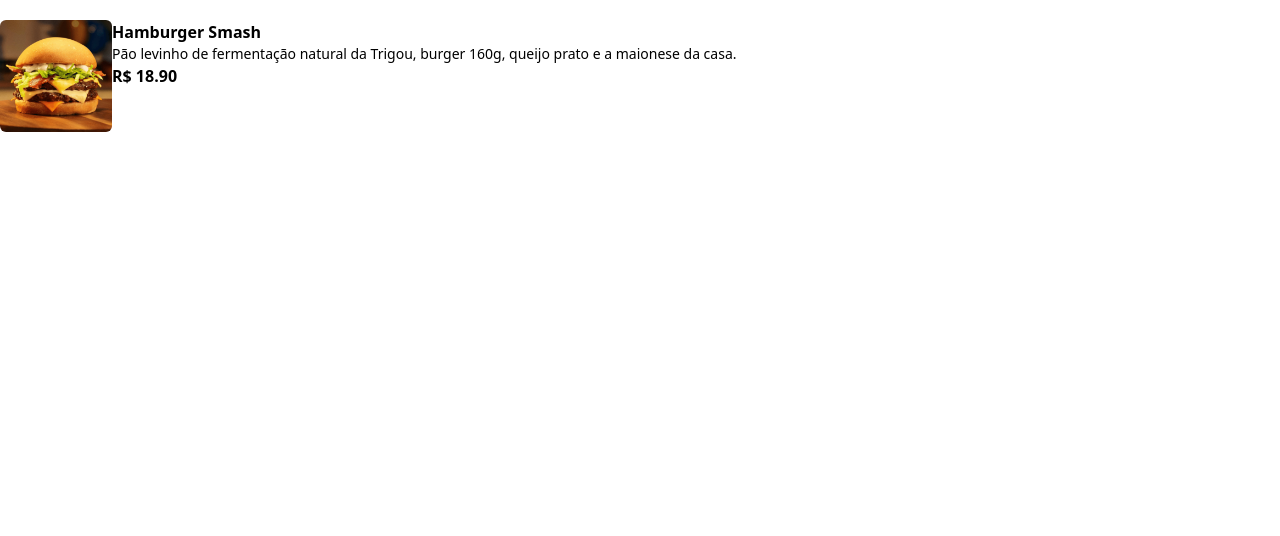
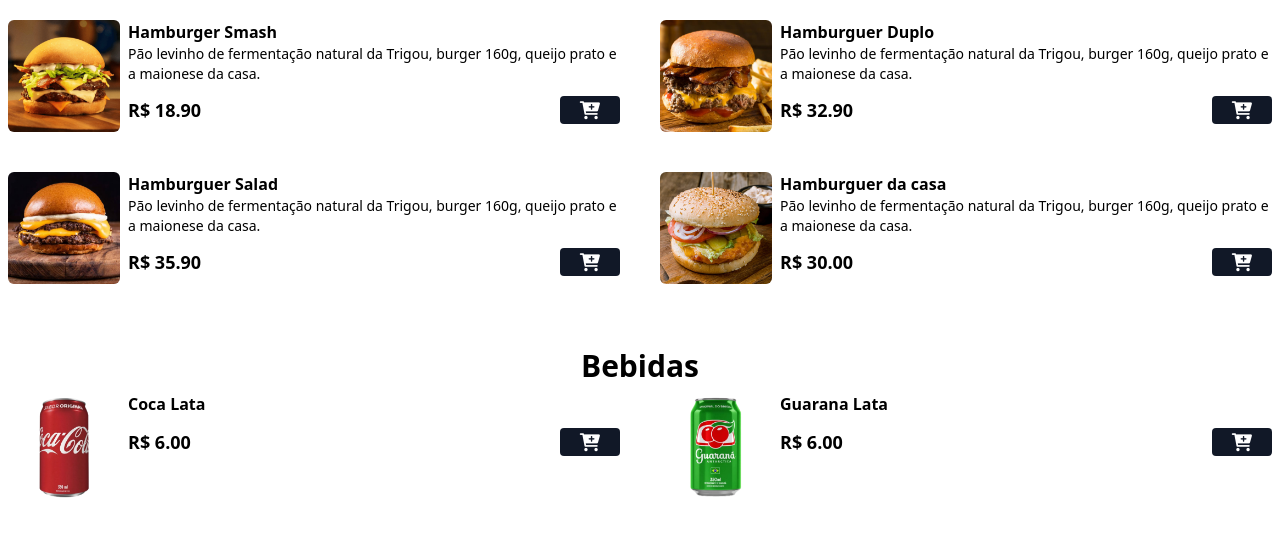
Before and after one commit to mfernandasilva/mary_burger-cardapio-online, a website: page index.html in a window 1280 px wide. Shown: the part 496-1032 px from the top of the page. Before the commit the page ends 800 px from the top, so only its background shows below. Drawn offline with Linux system fonts and the light colour scheme.

Commit message:
menu-bebidas

```diff
--- a/index.html
+++ b/index.html
@@ -12,26 +12,21 @@
 <title>Mary Burger</title>
 </head>
 <body>
-
 <header class="w-full h-[420px] bg-zinc-900 bg-home bg-cover bg-center">
     <div class="w-full h-full flex flex-col justify-center items-center">
         <img src="./assets/hamb-1.png" alt="logo MaryBurger" class="w-32 h-32 rounded-full shadow-lg hover:scale-110 duration-200">
         <h1 class="text-4xl mt-4 mb-2 font-bold text-white">Mary Burger</h1>
-
         <span class="text-white font-medium">Rua Ponte da felicidade, São Lucas, Campo Grande - MS</span>
         <div class="bg-green-600 px-4 py-1 rounded-lg mt-5" id="date-span">
             <span class="text-white font-medium">Seg á Sex - 18:00 as 22:00</span>
         </div>
     </div>
 </header>
-
 <h2 class="text-2xl md:text-3xl font-bold text-center mt-9 mb-6">
     Conheça nosso Menu
 </h2>
-
 <div id="menu">
-        <main>
-
+    <main class="grid grid-cols-1 md:grid-cols-2 gap-7 md:gap-10 mx-auto max-w-7xl px-2 mb-16">
         <div class="flex gap-2">
             <img src="./assets/hamb-1.png" alt="Hamburguer-Smash" class="w-28 h-28 rounded-md hover:scale-110 hover:-rotate-2 duration-300" />
 
@@ -41,7 +36,10 @@
 
             <div class="flex items-center gap-2 justify-between mt-3">
                 <p class="font-bold text-lg">R$ 18.90</p>
-                    <button class="bg-gray-900 px-5 rounded add-to-cart-btn">
+                <button class="bg-gray-900 px-5 rounded add-to-cart-btn"
+                    data-name:="Hamburger Smash"
+                    data-price="18.90"
+                >
                     <i class="fa fa-cart-plus text-lg text-white"></i>
                 </button>
             </div>
@@ -51,10 +49,119 @@
         </div>
         <!--FIM DO PRODUTO ITEN-->
 
+        <div class="flex gap-2">
+            <img src="./assets/hamb-2.png" alt="Hamburguer Duplo" class="w-28 h-28 rounded-md hover:scale-110 hover:-rotate-2 duration-300" />
+
+            <div>
+                <p class="font-bold">Hamburguer Duplo</p>
+                <p class="text-sm">Pão levinho de fermentação natural da Trigou, burger 160g, queijo prato e a maionese da casa.</p>
+
+            <div class="flex items-center gap-2 justify-between mt-3">
+                <p class="font-bold text-lg">R$ 32.90</p>
+                <button class="bg-gray-900 px-5 rounded add-to-cart-btn"
+                    data-name:="Hamburguer Duplo"
+                    data-price="32.90"
+                >
+                    <i class="fa fa-cart-plus text-lg text-white"></i>
+                </button>
+            </div>
+
+        </div>
+
+        </div>
+        <!--FIM DO PRODUTO ITEN-->
+
+        <div class="flex gap-2">
+            <img src="./assets/hamb-3.png" alt="Hamburguer Salad" class="w-28 h-28 rounded-md hover:scale-110 hover:-rotate-2 duration-300" />
+
+            <div>
+                <p class="font-bold">Hamburguer Salad</p>
+                <p class="text-sm">Pão levinho de fermentação natural da Trigou, burger 160g, queijo prato e a maionese da casa.</p>
+
+            <div class="flex items-center gap-2 justify-between mt-3">
+                <p class="font-bold text-lg">R$ 35.90</p>
+                <button class="bg-gray-900 px-5 rounded add-to-cart-btn"
+                    data-name:="Hamburguer Salad"
+                    data-price="35.90"
+                >
+                    <i class="fa fa-cart-plus text-lg text-white"></i>
+                </button>
+            </div>
+
+        </div>
+
+        </div>
+        <!--FIM DO PRODUTO ITEN-->
+
+        <div class="flex gap-2">
+            <img src="./assets/hamb-4.png" alt="Hamburguer Da Casa" class="w-28 h-28 rounded-md hover:scale-110 hover:-rotate-2 duration-300" />
+
+            <div>
+                <p class="font-bold">Hamburguer da casa</p>
+                <p class="text-sm">Pão levinho de fermentação natural da Trigou, burger 160g, queijo prato e a maionese da casa.</p>
+
+            <div class="flex items-center gap-2 justify-between mt-3">
+                <p class="font-bold text-lg">R$ 30.00</p>
+                <button class="bg-gray-900 px-5 rounded add-to-cart-btn"
+                    data-name:="Hamburguer da casa"
+                    data-price="30.200"
+                >
+                    <i class="fa fa-cart-plus text-lg text-white"></i>
+                </button>
+            </div>
+        </div>
+        </div>
+        <!--FIM DO PRODUTO ITEN-->
 
     </main>
 
+    <div class="mx-auto max-w-7xl px-2 my-2">
+        <h2 class="font-bold text-3xl text-center">
+            Bebidas
+        </h2>
     </div>
+
+    <div class="grid grid-cols-1 md:grid-cols-2 gap-7 md:gap-10 mx-auto max-w-7xl px-2 mb-16" id="menu">
+        <div class="flex gap-2 w-full">
+            <img src="./assets/refri-1.png" alt="Coca-Cola" class="w-28 h-28 rounded-md hover:scale-110 hover:-rotate-2 duration-300" />
+            <div class="w-full">
+                <p class="font-bold">Coca Lata</p>
+            <div class="flex items-center gap-2 justify-between mt-3">
+                <p class="font-bold text-lg">R$ 6.00</p>
+                <button class="bg-gray-900 px-5 rounded add-to-cart-btn"
+                    data-name:="Coca Lata"
+                    data-price="6.00"
+                >
+                    <i class="fa fa-cart-plus text-lg text-white"></i>
+                </button>
+            </div>
+        </div>
+        </div>
+        <!--FIM BEBIDA ITEN-->
+
+
+        <div class="flex gap-2 w-full">
+            <img src="./assets/refri-2.png" alt="Guarana Lata" class="w-28 h-28 rounded-md hover:scale-110 hover:-rotate-2 duration-300" />
+            <div class="w-full">
+                <p class="font-bold">Guarana Lata</p>
+            <div class="flex items-center gap-2 justify-between mt-3">
+                <p class="font-bold text-lg">R$ 6.00</p>
+                <button class="bg-gray-900 px-5 rounded add-to-cart-btn"
+                    data-name:="Guarana Lata"
+                    data-price="6.00"
+                >
+                    <i class="fa fa-cart-plus text-lg text-white"></i>
+                </button>
+            </div>
+        </div>
+        </div>
+        <!--FIM BEBIDA ITEN-->
+
+        </div>
+        <!--FIM GRID BEBIDAS-->
+
+    </div>
+<!--FIM MENU-->
 
 </body>
 </html>
```
Also changed, not shown: styles/output.css. Lines whose indentation alone changed are shown as unchanged.
